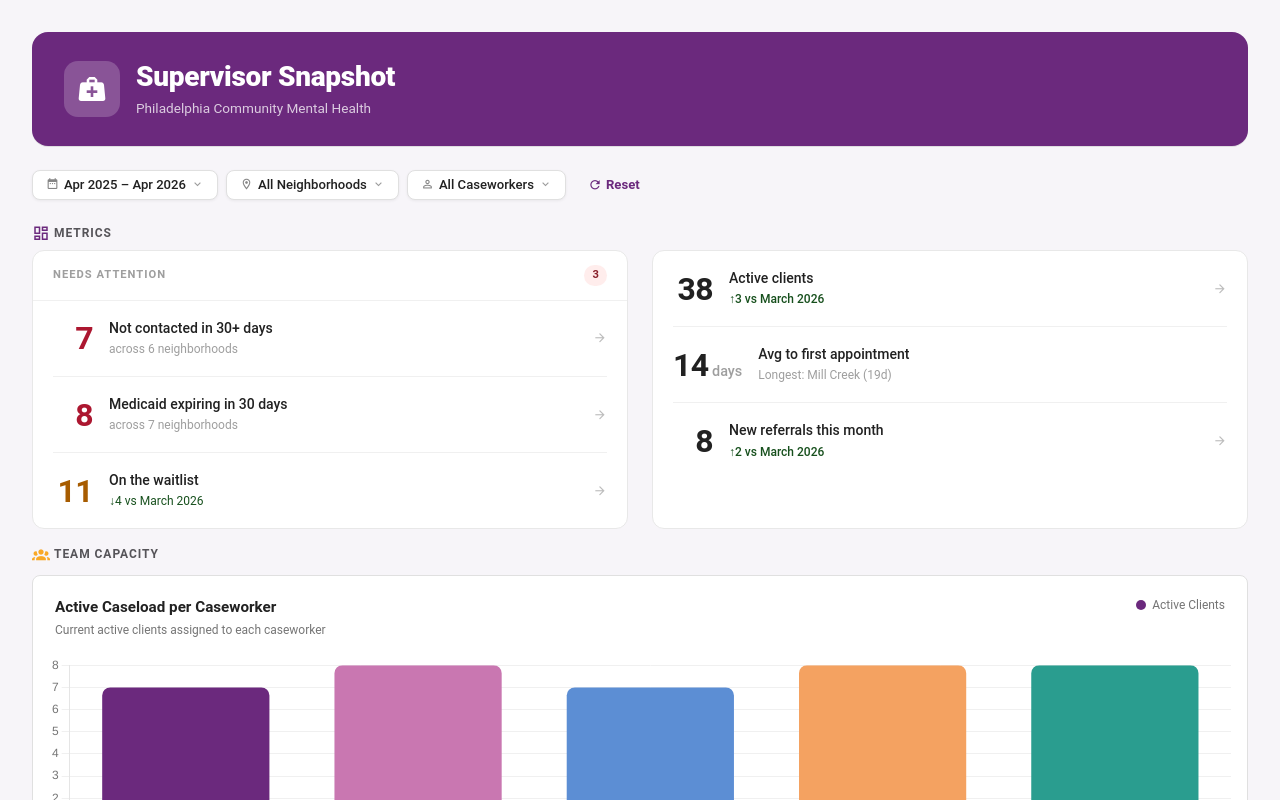
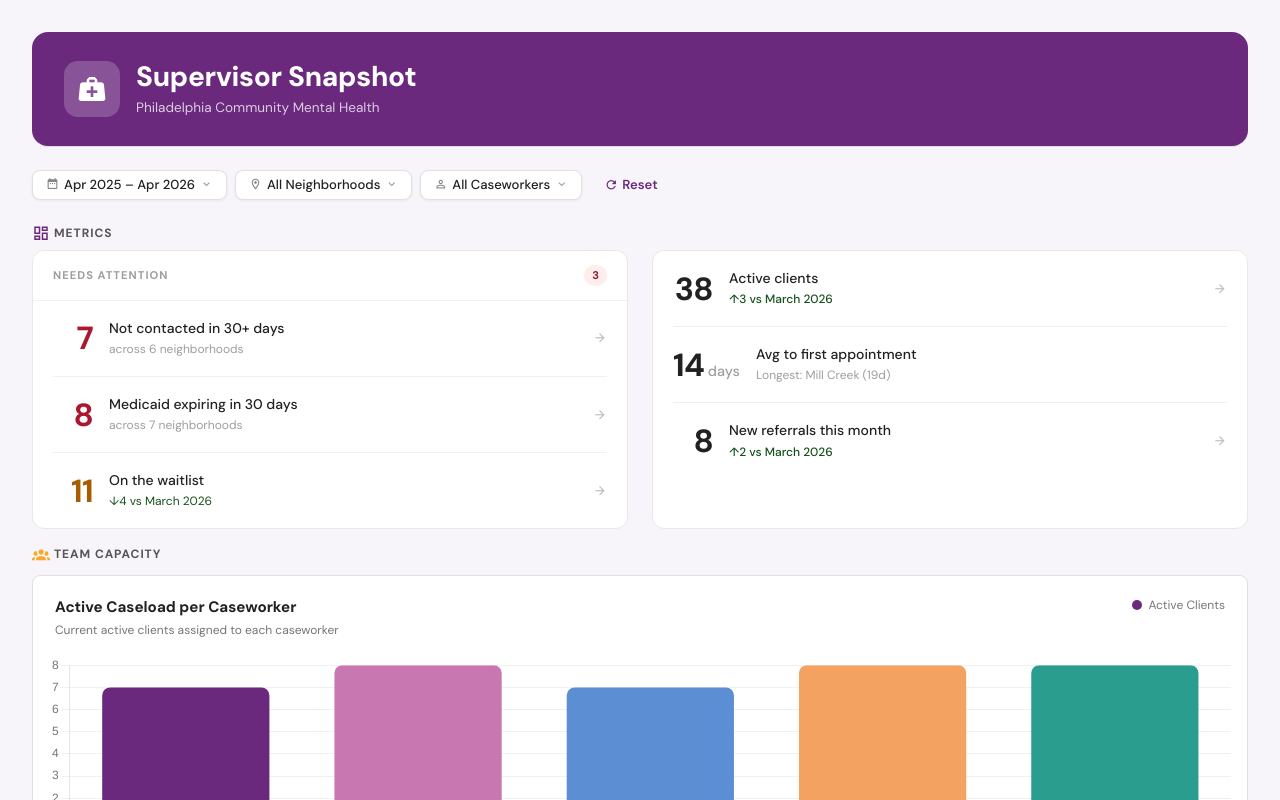
Before and after one commit to kmcconnell4/Protogen_Academy_300_Supervisor_Snapshot, a Vue app: page / in a window 1280 px wide. Shown: the top 800 px of the page. Built offline with nearby package versions, Linux system fonts and the light colour scheme.

Commit message:
Updated font from Roboto to DM Sans

```diff
--- a/package.json
+++ b/package.json
@@ -10,6 +10,7 @@
     "typecheck": "vue-tsc --noEmit"
   },
   "dependencies": {
+    "@fontsource-variable/dm-sans": "^5.2.8",
     "@types/d3-geo": "^3.1.0",
     "chart.js": "^4.4.4",
     "d3-geo": "^3.1.1",
--- a/src/App.vue
+++ b/src/App.vue
@@ -12,8 +12,18 @@ import DashboardView from '@/views/DashboardView.vue'
 
 <style>
 * {
-  font-family: 'Roboto', sans-serif;
   box-sizing: border-box;
+  font-family: inherit;
+}
+
+:root {
+  font-family: 'DM Sans Variable', 'DM Sans', sans-serif;
+  font-variant-numeric: tabular-nums;
+}
+
+/* Override Vuetify's Roboto default */
+.v-application {
+  font-family: 'DM Sans Variable', 'DM Sans', sans-serif !important;
 }
 
 html,
--- a/src/main.ts
+++ b/src/main.ts
@@ -1,3 +1,4 @@
+import '@fontsource-variable/dm-sans'
 import { createApp } from 'vue'
 import App from './App.vue'
 import { vuetify } from './plugins/vuetify'
```
Also changed, not shown: 1 other file (tests, documents, lock files or other folders).
